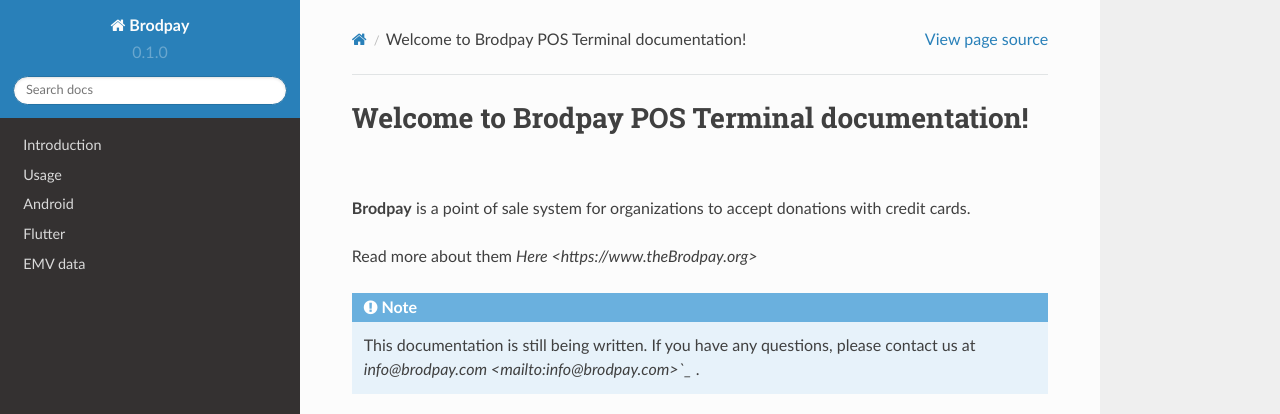
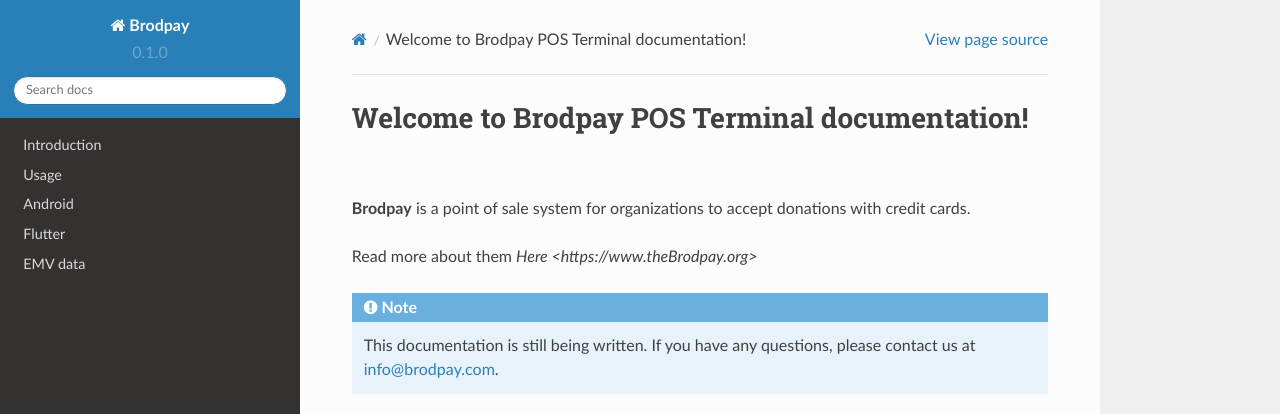
Before and after one commit to bitsmartinc/the-pushka-docs, a Sphinx documentation site: the page built from docs/source/index.rst, in a window 1280 px wide and 1243 px high, cut to the strip 0-414 px from the top of the window. Built offline with Sphinx 7.4.7 and the Read the Docs theme 2.0.0, drawn with Linux system fonts in a browser that asks for light colours.

Commit message:
fix email

```diff
--- a/docs/source/index.rst
+++ b/docs/source/index.rst
@@ -7,7 +7,7 @@
 
 .. note::
 
-   This documentation is still being written. If you have any questions, please contact us at `info@brodpay.com <mailto:info@brodpay.com>`_` .
+   This documentation is still being written. If you have any questions, please contact us at `info@brodpay.com <mailto:info@brodpay.com>`_.
 
 
 .. clarification::
```
